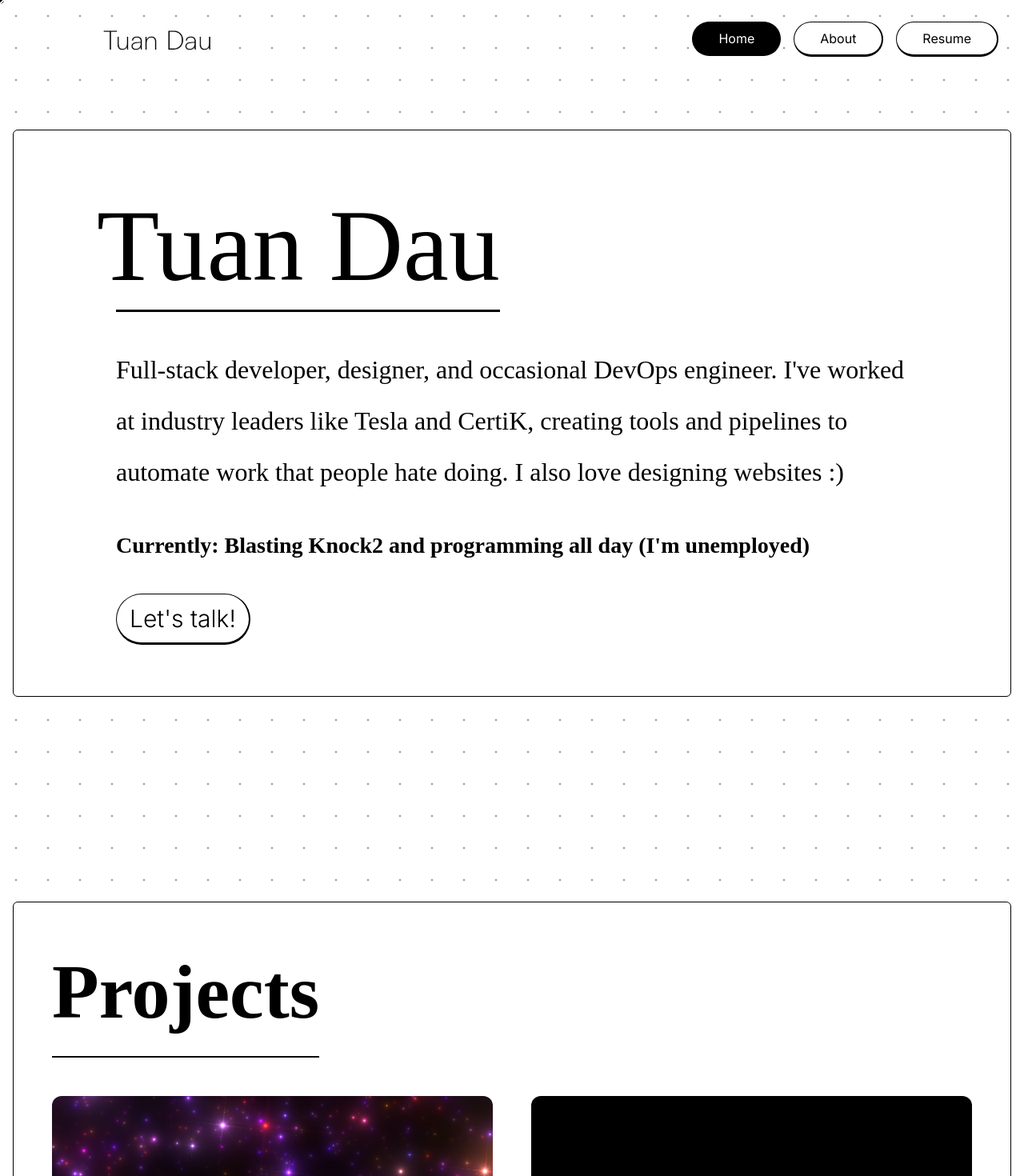
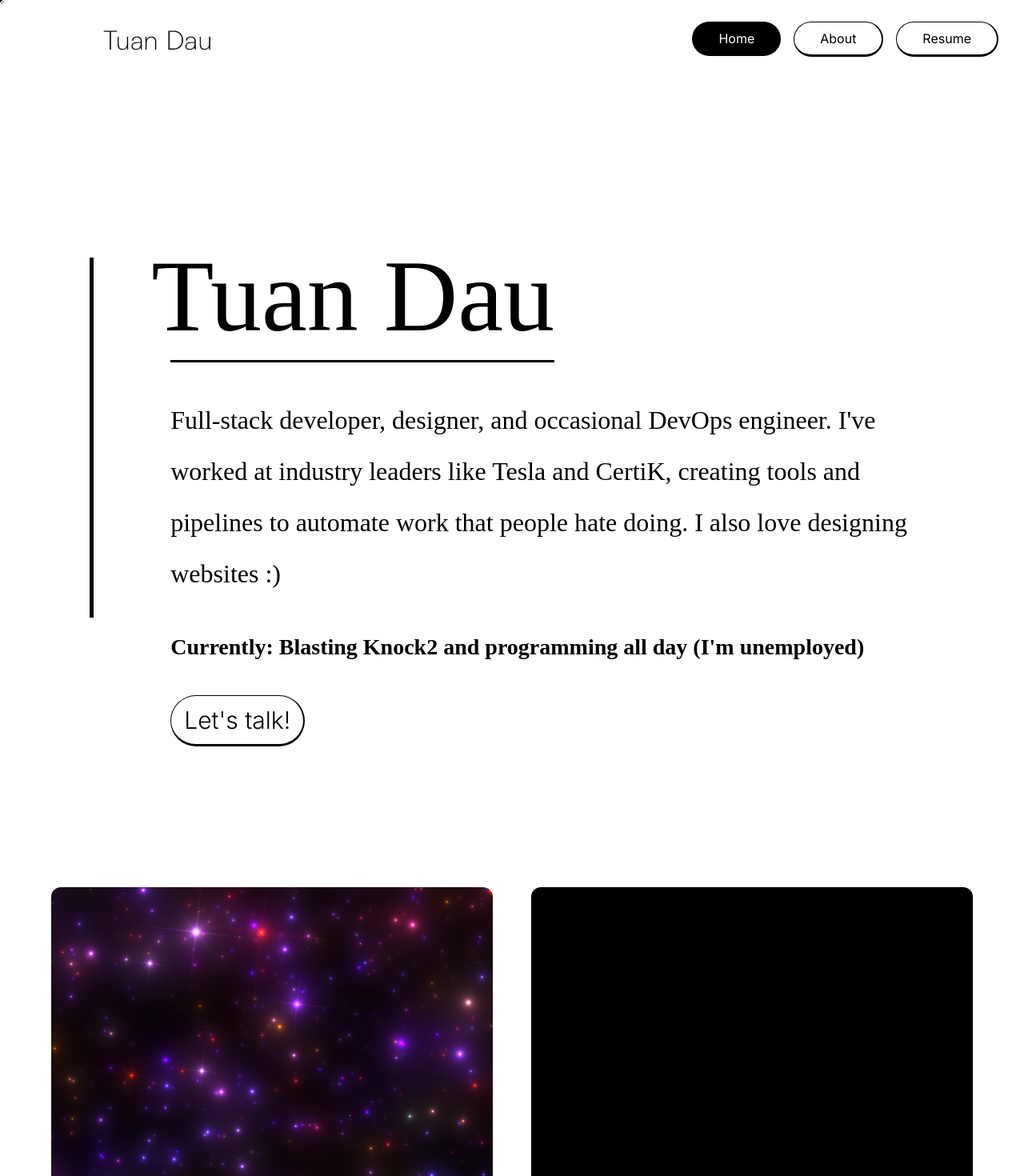
Before and after one commit to tuansydau/portfolio-website, a Next.js app: page / in a window 1280 px wide. Shown: the top 1470 px of the page at 80% size. Built offline with nearby package versions, Linux system fonts and the light colour scheme; a web font is replaced by a local one.

Commit message:
restyle: no more notebook theme

```diff
--- a/app/globals.css
+++ b/app/globals.css
@@ -21,8 +21,8 @@
 }
 
 body {
-  background-size: 40px 40px;
-  background-image: radial-gradient(circle, #979797 1px, rgba(0, 0, 0, 0) 1px);
+  background-size: 80px 80px;
+  /* background-image: radial-gradient(circle, #d2d2d2 2px, rgba(0, 0, 0, 0) 1px); */
 }
 
 .cursor {
--- a/app/page.tsx
+++ b/app/page.tsx
@@ -23,7 +23,7 @@ export default function Home() {
   var color = isHover ? 'white' : 'black';
   var mixBlendMode = isHover ? 'difference' : 'normal';
 
-  const textEnter = () => setIsHover(true);
+  const textEnter = () => setIsHover(false);
   const textLeave = () => setIsHover(false);
 
   return (
@@ -53,11 +53,11 @@ export default function Home() {
         modalFunction={setModalOpen}
       />
 
-      {/* Project Section 2 */}
+      {/* Project Section */}
       <div className="px-4">
-        <div className="w-full bg-white mt-64 mb-32 max-w-[1600px] rounded-md border border-black">
+        <div className="w-full bg-white mt-16 mb-32 max-w-[1600px] rounded-md border-black">
           <div>
-            <p
+            {/* <p
               className="border-b-2 w-fit border-black pt-8"
               style={{
                 fontFamily: 'Zodiak, serif',
@@ -68,9 +68,9 @@ export default function Home() {
               }}
             >
               Projects
-            </p>
+            </p> */}
           </div>
-          <div className="flex w-full h-[900px]">
+          <div className="flex w-full h-[1300px]">
             <div className="flex flex-col w-full h-full rounded-r-xl p-12 space-y-12">
               <div className="flex w-full h-1/2 space-x-12">
                 <div className="w-1/2 h-full">
--- a/components/App/IntroSection.tsx
+++ b/components/App/IntroSection.tsx
@@ -10,11 +10,13 @@ export default function IntroSection({
   modalFunction
 }: IntroSectionProps) {
   return (
-    <div className="flex flex-col w-full items-center justify-between">
-      <div className="flex flex-col lg:flex-row items-center justify-center md:space-x-4 mt-32 md:mt-16 px-4">
+    <div className="flex flex-col w-full items-center justify-between pl-24">
+      <div className="flex flex-col lg:flex-row items-center justify-center md:space-x-4 mt-32 md:mt-32 px-4">
         <div className="flex flex-col max-w-[1600px] justify-center items-center">
+          <div className="flex">
+            <div className="bg-black w-4 h-[450px] mt-24 -mr-8" />
             <div
-            className="flex flex-col text-4xl font-light bg-white rounded-md py-16 px-32 border border-black"
+              className="flex flex-col text-4xl font-light rounded-md py-16 px-32 border-black"
               onMouseEnter={textEnterFunction}
               onMouseLeave={textExitFunction}
             >
@@ -67,5 +69,6 @@ export default function IntroSection({
           </div>
         </div>
       </div>
+    </div>
   );
 }
```
Lines whose indentation alone changed are shown as unchanged.
